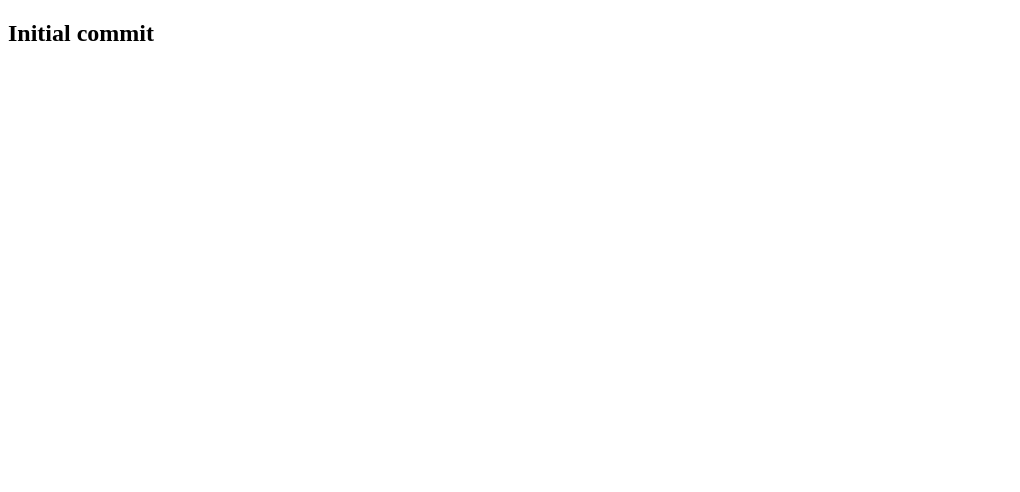
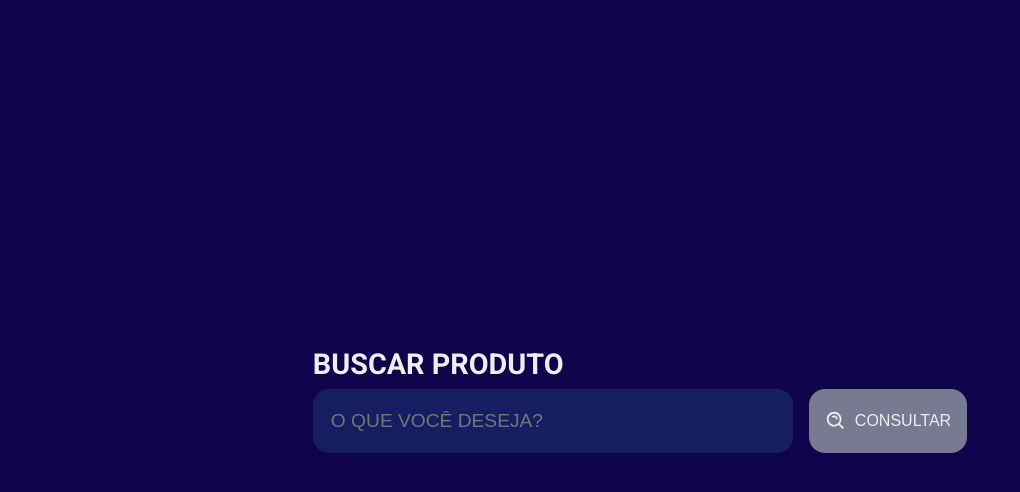
Before and after one commit to MaxWesley/chalenge01-calindra-frontend, a React (Create React App) app: page / in a window 1280 px wide. Shown: the top 492 px of the page, without its empty margins (0-1020 px from the left). Built offline with nearby package versions, Linux system fonts and the light colour scheme.

Commit message:
feat: initial ui application

```diff
--- a/public/index.html
+++ b/public/index.html
@@ -1,43 +1,22 @@
 <!DOCTYPE html>
 <html lang="en">
+
 <head>
   <meta charset="utf-8" />
   <link rel="icon" href="%PUBLIC_URL%/favicon.ico" />
   <meta name="viewport" content="width=device-width, initial-scale=1" />
   <meta name="theme-color" content="#000000" />
-    <meta
-      name="description"
-      content="Web site created using create-react-app"
-    />
+  <meta name="description" content="Web site created using create-react-app" />
   <link rel="apple-touch-icon" href="%PUBLIC_URL%/logo192.png" />
-    <!--
-      manifest.json provides metadata used when your web app is installed on a
-      user's mobile device or desktop. See https://developers.google.com/web/fundamentals/web-app-manifest/
-    -->
-    <link rel="manifest" href="%PUBLIC_URL%/manifest.json" />
-    <!--
-      Notice the use of %PUBLIC_URL% in the tags above.
-      It will be replaced with the URL of the `public` folder during the build.
-      Only files inside the `public` folder can be referenced from the HTML.
+  <link rel="preconnect" href="https://fonts.googleapis.com">
+  <link rel="preconnect" href="https://fonts.gstatic.com" crossorigin>
+  <link href="https://fonts.googleapis.com/css2?family=Roboto:wght@300;400;500;700&display=swap" rel="stylesheet">
+  <title>Challenge 01 - Calindra</title>
+</head>
 
-      Unlike "/favicon.ico" or "favicon.ico", "%PUBLIC_URL%/favicon.ico" will
-      work correctly both with client-side routing and a non-root public URL.
-      Learn how to configure a non-root public URL by running `npm run build`.
-    -->
-    <title>React App</title>
-  </head>
 <body>
   <noscript>You need to enable JavaScript to run this app.</noscript>
   <div id="root"></div>
-    <!--
-      This HTML file is a template.
-      If you open it directly in the browser, you will see an empty page.
+</body>
 
-      You can add webfonts, meta tags, or analytics to this file.
-      The build step will place the bundled scripts into the <body> tag.
-
-      To begin the development, run `npm start` or `yarn start`.
-      To create a production bundle, use `npm run build` or `yarn build`.
-    -->
-  </body>
 </html>
--- a/src/App.tsx
+++ b/src/App.tsx
@@ -1,9 +1,66 @@
+import "./app.css";
+
+import { useState, FormEvent } from "react";
+
+import { BiSearchAlt } from 'react-icons/bi';
+
+import Modal from 'react-modal';
+
+Modal.setAppElement('#root');
+
 function App() {
+  const [searchInput, setSearchInput] = useState('');
+  const [modalIsOpen, setIsOpen] = useState(false);
+
+  const openModal = () => setIsOpen(true);
+
+  const closeModal = () => setIsOpen(false);
+
+  const handleSubmit = (event: FormEvent) => {
+    event.preventDefault();
+
+    openModal();
+  }
+
   return (
     <div className="App">
-      <h2>Initial commit</h2>
+      <form onSubmit={handleSubmit}>
+        <label>
+          <span>Buscar produto </span>
+          <input
+            type="text"
+            placeholder="O que você deseja?"
+            value={searchInput}
+            onChange={(text) => setSearchInput(text.target.value)}
+          />
+        </label>
+        <button className="active">
+          <BiSearchAlt size={22} />
+          <span>consultar</span>
+        </button>
+      </form>
+
+      <Modal
+        isOpen={modalIsOpen}
+        onRequestClose={closeModal}
+        style={customStyles}
+        contentLabel="Example Modal"
+      >
+        <h2>MODAL</h2>
+      </Modal>
     </div>
   );
 }
 
+const customStyles = {
+  content: {
+    top: '50%',
+    left: '50%',
+    right: 'auto',
+    bottom: 'auto',
+    marginRight: '-50%',
+    transform: 'translate(-50%, -50%)',
+  },
+};
+
 export default App;
--- /dev/null
+++ b/src/app.css
@@ -0,0 +1,107 @@
+* {
+    margin: 0;
+    padding: 0;
+    border: 0;
+    box-sizing: border-box;
+}
+
+html, body {
+    font-family: 'Roboto', sans-serif;
+    overflow: hidden;
+}
+
+.App {
+   height: 100vh;
+
+   display: flex;
+   justify-content: center;
+   align-items: center;
+
+   background-color: #0F044C;
+}
+
+form {
+    display: flex;
+    align-items: flex-end;
+}
+
+form button {
+    height: 4rem;
+
+    padding: 1rem;
+
+    border-radius: 1rem;
+    margin-left: 1rem;
+
+    cursor: pointer;
+
+    transition: filter 0.3s;
+
+    background-color: #787A91;
+
+    color: #EEEEEE;
+
+    display: flex;
+    justify-content: center;
+    align-items: center;
+}
+
+form button span {
+    font-size: 1rem;
+    margin-left: 0.5rem;
+
+    text-transform: uppercase;
+}
+
+form button:hover {
+    filter: brightness(0.8);
+}
+
+@keyframes OpenResult {
+    from {
+        right: -30rem;
+    }
+
+    to {
+        right: 0;
+    }
+}
+
+label {
+    display: flex;
+    flex-direction: column;
+}
+
+label span {
+    color: #EEEEEE;
+
+    font-size: 1.8rem;
+    font-weight: 800;
+    text-transform: uppercase;
+}
+
+label input {
+    outline: none;
+    padding: 1rem;
+
+    font-size: 1.2rem;
+
+    border: 2px solid transparent;
+    border-radius: 1rem;
+
+    margin-top: 0.5rem;
+
+    width: 30rem;
+    height: 4rem;
+
+    background-color: #141E61;
+    color: #EEEEEE;
+
+    text-transform: uppercase;
+
+    transition: border-color 0.3s;
+}
+
+label input:focus {
+    border-color: #EEEEEEAA;
+}
```
Lines whose indentation alone changed are shown as unchanged.
